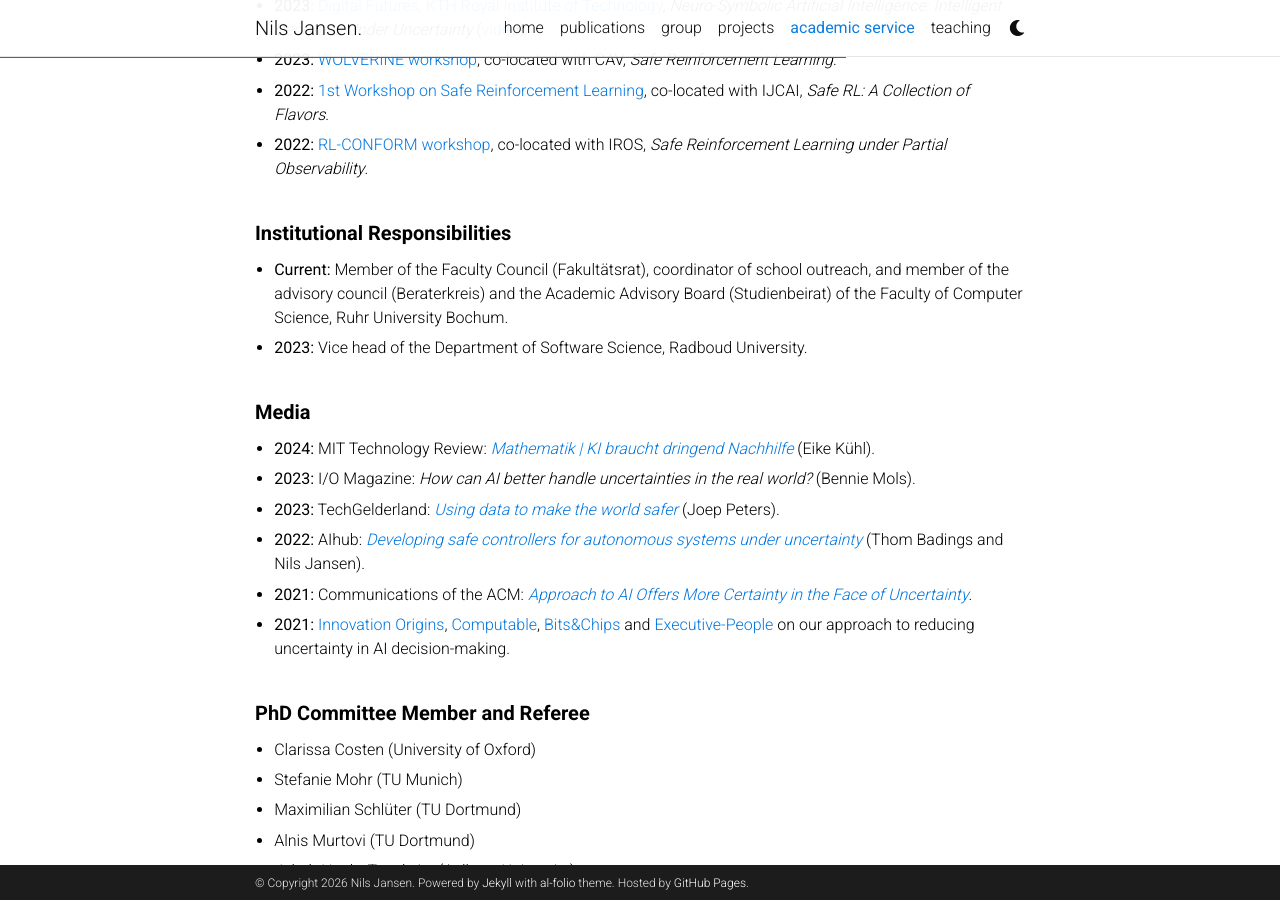
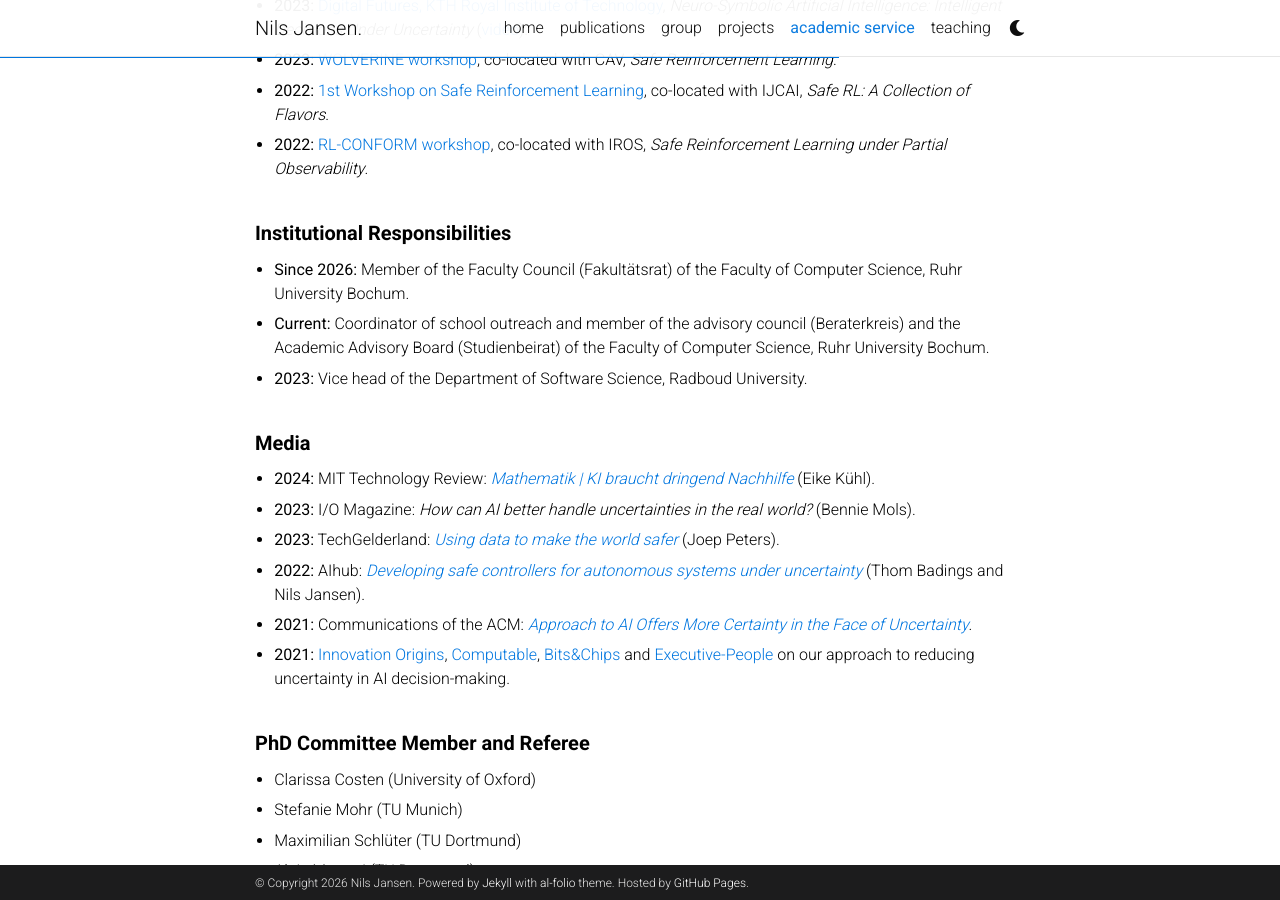
Before and after one commit to njansen123/njansen123.github.io, a Jekyll site: the page built from _pages/service.md, in a window 1280 px wide and 900 px high, scrolled down 2345 px. Built offline with Jekyll 4.4.1, drawn with Linux system fonts in a browser that asks for light colours; comment, search, counter and statistics services are not loaded; a style sheet for code colours, icons or effects is not loaded.

Commit message:
Service: Faculty Council since 2026
Co-Authored-By: Claude Opus 5.5 <noreply@anthropic.com>
Claude-Session: https://claude.ai/code/session_01GhL6EQJyd4JpUX8UuWBmeQ

```diff
--- a/_pages/service.md
+++ b/_pages/service.md
@@ -244,7 +244,8 @@ redirect_from:
 <div class="service-section mt-4">
 <h2 class="category">Institutional Responsibilities</h2>
 <ul class="service-list">
-  <li><b>Current:</b> Member of the Faculty Council (Fakultätsrat), coordinator of school outreach, and member of the advisory council (Beraterkreis) and the Academic Advisory Board (Studienbeirat) of the Faculty of Computer Science, Ruhr University Bochum.</li>
+  <li><b>Since 2026:</b> Member of the Faculty Council (Fakultätsrat) of the Faculty of Computer Science, Ruhr University Bochum.</li>
+  <li><b>Current:</b> Coordinator of school outreach and member of the advisory council (Beraterkreis) and the Academic Advisory Board (Studienbeirat) of the Faculty of Computer Science, Ruhr University Bochum.</li>
   <li><b>2023:</b> Vice head of the Department of Software Science, Radboud University.</li>
 </ul>
 </div>
```
